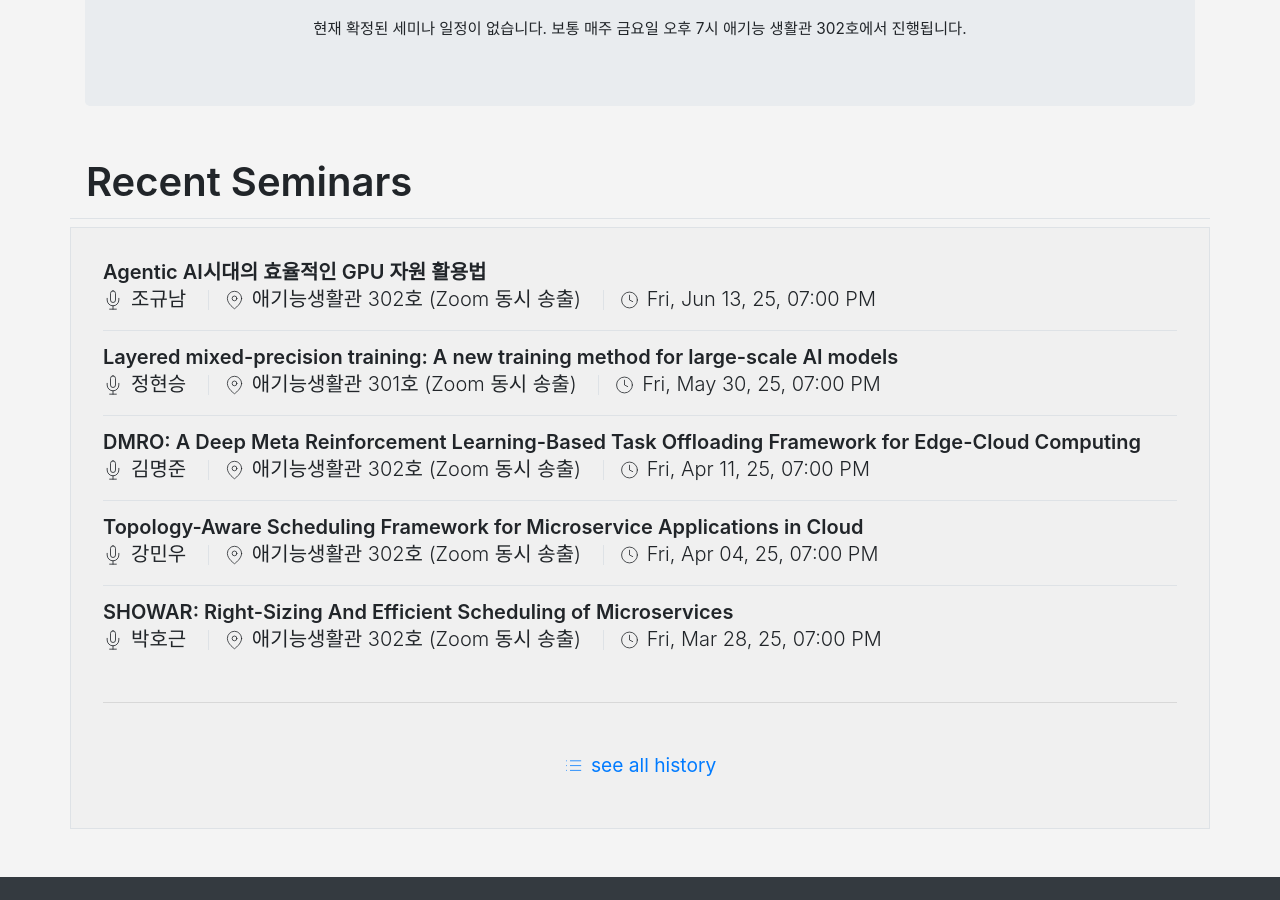
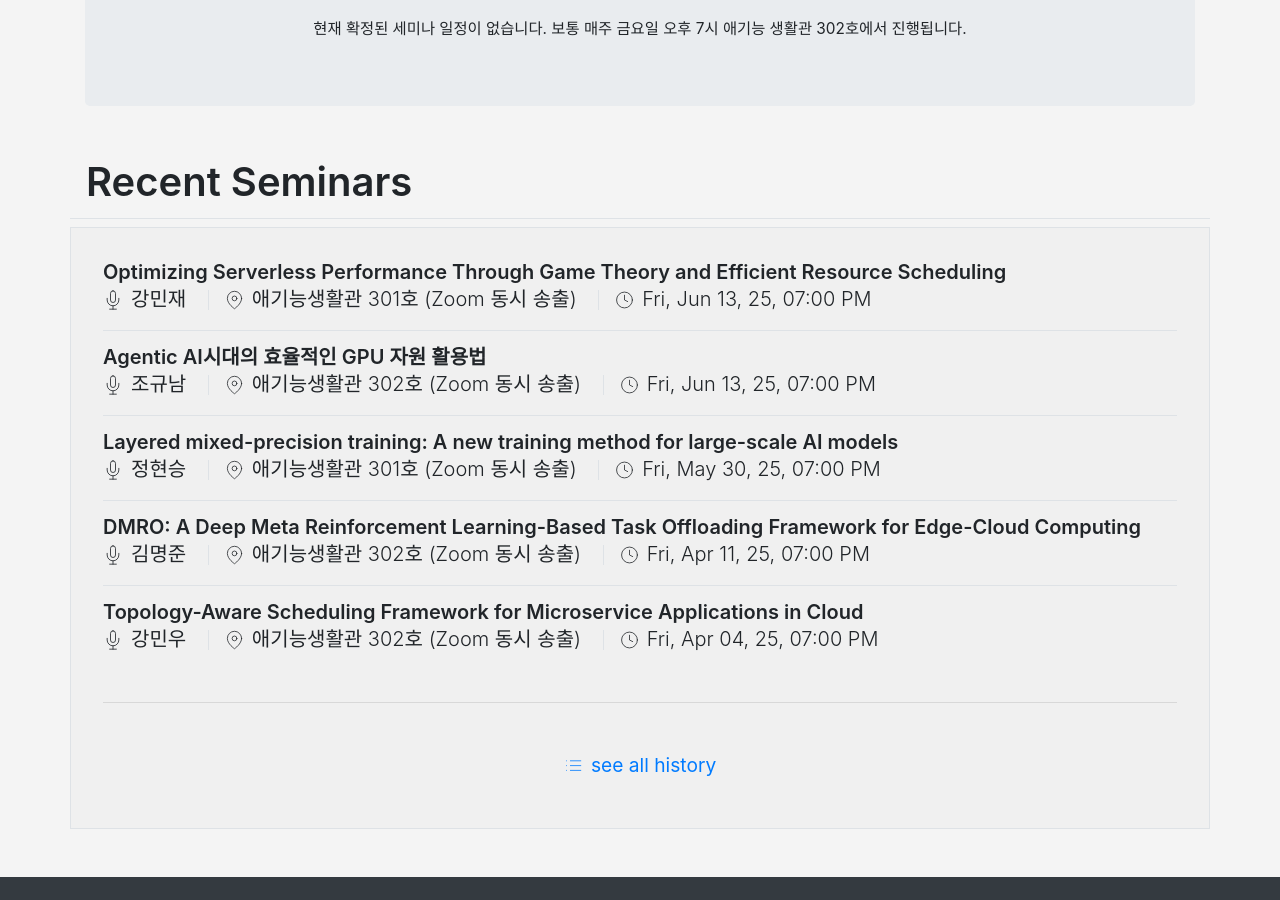
Before and after one commit to KU-Cloud/ku-cloud.github.io, a Jekyll site: the page built from seminar.html, in a window 1280 px wide and 900 px high, scrolled down 355 px. Built offline with Jekyll 4.4.1, drawn with Linux system fonts in a browser that asks for light colours.

Commit message:
add: new upcoming seminar notice Update seminar page to include this week seminar

```diff
--- a/_data/seminars.yaml
+++ b/_data/seminars.yaml
@@ -1107,3 +1107,7 @@
   speacker: 조규남
   date: 2025-06-13T19:00:00.000+0900
   location: 애기능생활관 302호 (Zoom 동시 송출)
+- title: 'Optimizing Serverless Performance Through Game Theory and Efficient Resource Scheduling'
+  speacker: 강민재
+  date: 2025-06-13T19:00:00.000+0900
+  location: 애기능생활관 301호 (Zoom 동시 송출)
```
